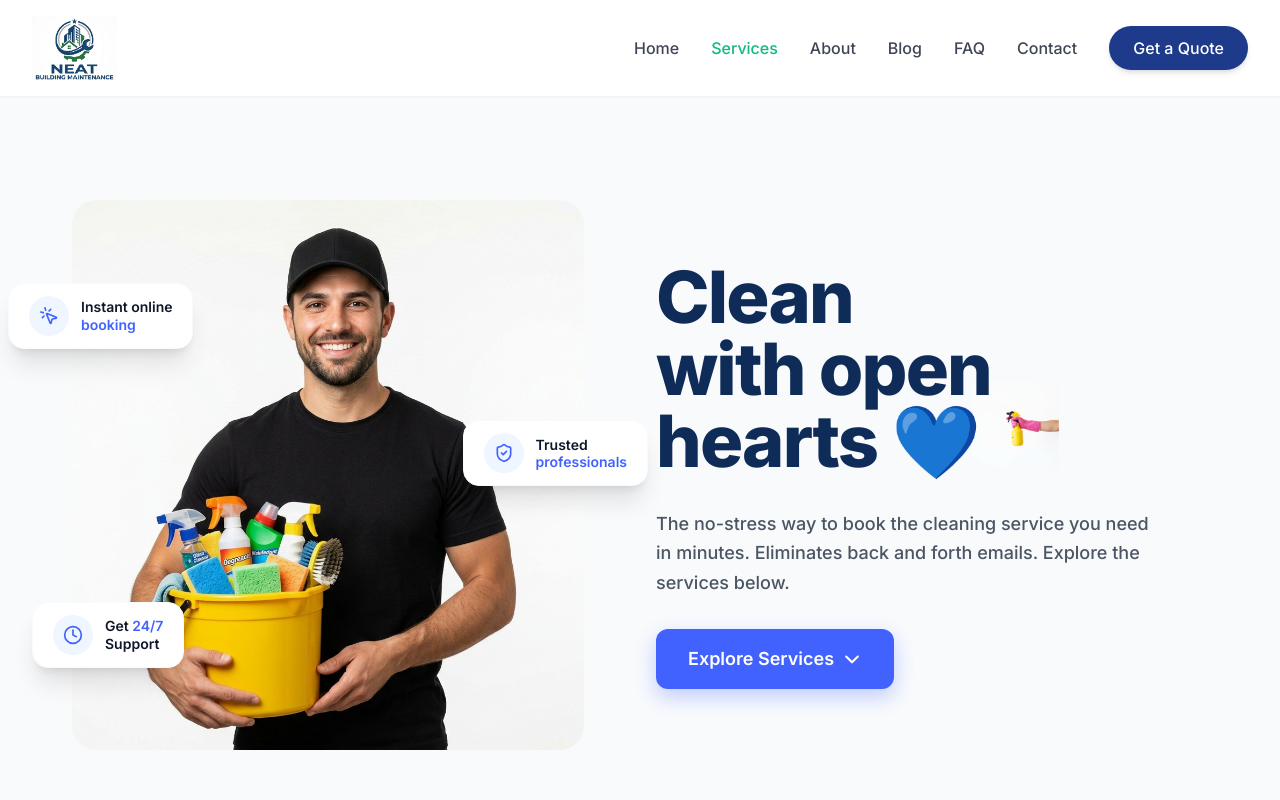
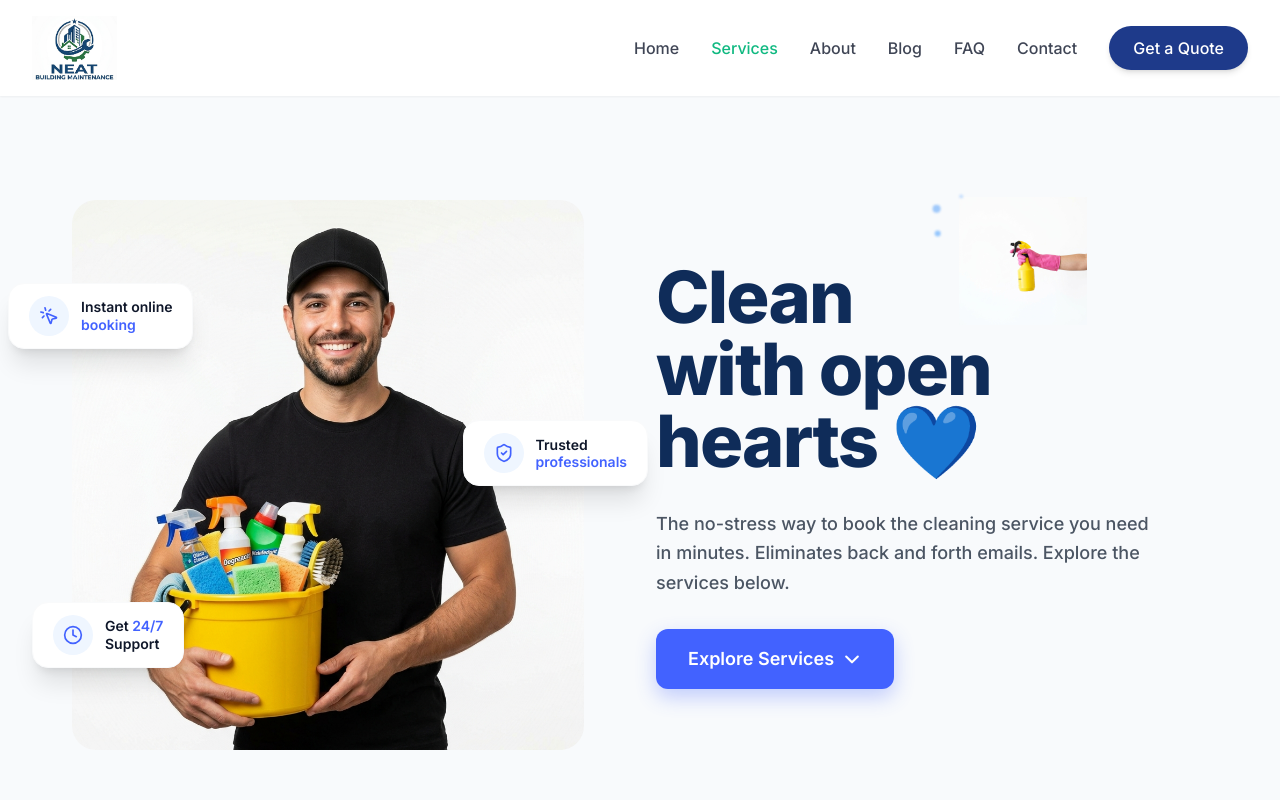
Before and after one commit to kritikakandhari/NeatBuildingMaintanence, a React (Vite) app: page /services in a window 1280 px wide. Shown: the top 800 px of the page. Built offline with nearby package versions, Linux system fonts and the light colour scheme.

Commit message:
Reposition spray hand and add spray animation particles

```diff
--- a/src/pages/Services.jsx
+++ b/src/pages/Services.jsx
@@ -99,21 +99,43 @@ const Services = () => {
               className="w-full lg:w-1/2 space-y-8 order-1 lg:order-2 text-center lg:text-left relative z-10"
             >
               <div className="relative inline-block">
-                <h1 className="text-5xl sm:text-6xl lg:text-7xl font-black text-[#0f2c59] leading-[1.1] tracking-tight relative z-20 pr-10">
-                  Clean<br/>with open<br/>hearts <span className="inline-block text-blue-500 relative">
-                    💙
-                    {/* Spray Hand Overlay - Moved to the end */}
-                    <motion.img
+                <h1 className="text-5xl sm:text-6xl lg:text-7xl font-black text-[#0f2c59] leading-[1.1] tracking-tight relative z-20">
+                  Clean<br/>with open<br/>hearts <span className="inline-block text-blue-500">💙</span>
+                </h1>
+
+                {/* Spray Hand Overlay - Positioned like 2nd SS */}
+                <div className="absolute -top-16 -right-24 z-30">
+                  <motion.div
+                    initial={{ opacity: 0, scale: 0.8, rotate: 20 }}
+                    animate={{ opacity: 1, scale: 1, rotate: 0 }}
+                    transition={{ delay: 1.2, duration: 0.8 }}
+                    className="relative"
+                  >
+                    <img
                       src="/spray-hand.png"
                       alt="Spray Hand"
-                      initial={{ opacity: 0, scale: 0.8, rotate: 20 }}
-                      animate={{ opacity: 1, scale: 1, rotate: 0 }}
-                      transition={{ delay: 1.2, duration: 0.8 }}
-                      className="absolute -top-6 -right-20 w-24 h-auto pointer-events-none z-30"
+                      className="w-32 h-auto pointer-events-none"
                       style={{ mixBlendMode: 'multiply' }}
                     />
-                  </span>
-                </h1>
+
+                    {/* Spray Particles */}
+                    <motion.div
+                      animate={{ opacity: [0, 1, 0], x: [-10, -30], y: [0, -10] }}
+                      transition={{ repeat: Infinity, duration: 1.5, delay: 2 }}
+                      className="absolute top-4 left-0 w-2 h-2 bg-blue-400 rounded-full blur-[1px]"
+                    />
+                    <motion.div
+                      animate={{ opacity: [0, 1, 0], x: [-15, -40], y: [5, 0] }}
+                      transition={{ repeat: Infinity, duration: 1.5, delay: 2.2 }}
+                      className="absolute top-8 left-2 w-1.5 h-1.5 bg-blue-300 rounded-full blur-[1px]"
+                    />
+                    <motion.div
+                      animate={{ opacity: [0, 1, 0], x: [-5, -25], y: [-5, -15] }}
+                      transition={{ repeat: Infinity, duration: 1.5, delay: 2.4 }}
+                      className="absolute top-2 left-4 w-1 h-1 bg-blue-200 rounded-full blur-[1px]"
+                    />
+                  </motion.div>
+                </div>
               </div>
               <p className="text-lg text-gray-600 max-w-lg mx-auto lg:mx-0 leading-relaxed font-medium relative z-20">
                 The no-stress way to book the cleaning service you need in minutes. Eliminates back and forth emails. Explore the services below.
```
